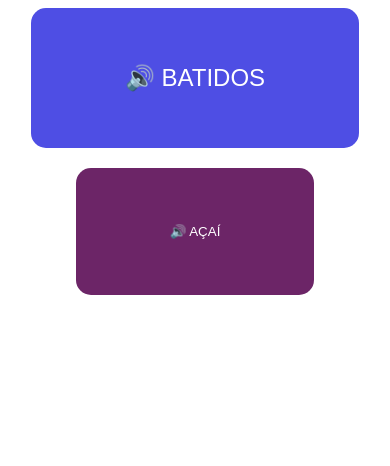
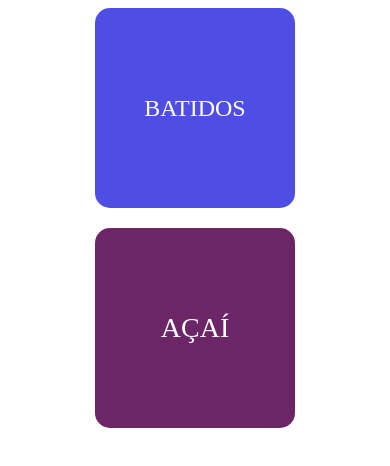
Before and after one commit to abdiaslabrador/sonidoasai, a plain HTML site: page index.html in a window 390 px wide. Drawn offline with Linux system fonts and the light colour scheme.

Commit message:
css commit responsive

```diff
--- a/index.html
+++ b/index.html
@@ -10,8 +10,8 @@
      <!-- Botón -->
       <div class="margin-container">
           <div class="container-asai">
-              <button class="asai-button asai" onclick="playSoundBatidos()">🔊 BATIDOS</button>
-              <button class="asai-button batidos" onclick="playSoundAsai()">🔊 AÇAÍ</button>
+              <div class="asai-button asai" onclick="playSoundBatidos()">BATIDOS</div>
+              <div class="asai-button batidos" onclick="playSoundAsai()">AÇAÍ</div>
           </div>
       </div>
 
--- a/soundtest.css
+++ b/soundtest.css
@@ -12,9 +12,14 @@
     width: auto;
     border: 0;
     color: white;
-    padding: 15% 25%;
+    min-width: 450px;
+    min-height: 200px;
     margin-bottom: 20px;
     border-radius: 15px;
+    display: flex;
+    flex-direction: row;
+    justify-content: center;
+    align-items: center;
 }
 
 .asai{
@@ -24,4 +29,11 @@
 
 .batidos{
     background-color: rgb(108, 37, 103);
+    font-size: 28px;
 }
+
+@media (max-width: 420px) {
+  .asai-button{
+    min-width: 200px;
+  }
+}
```
